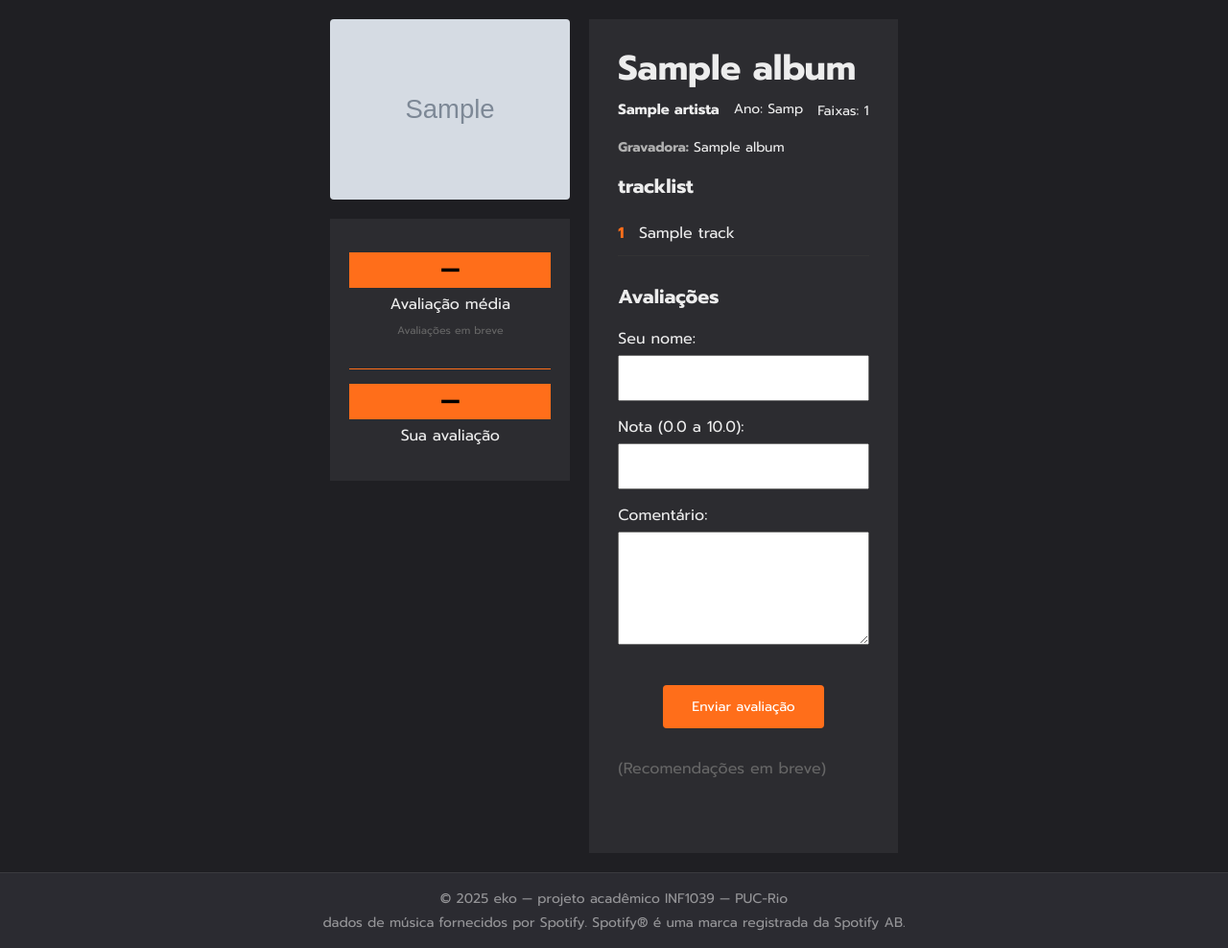
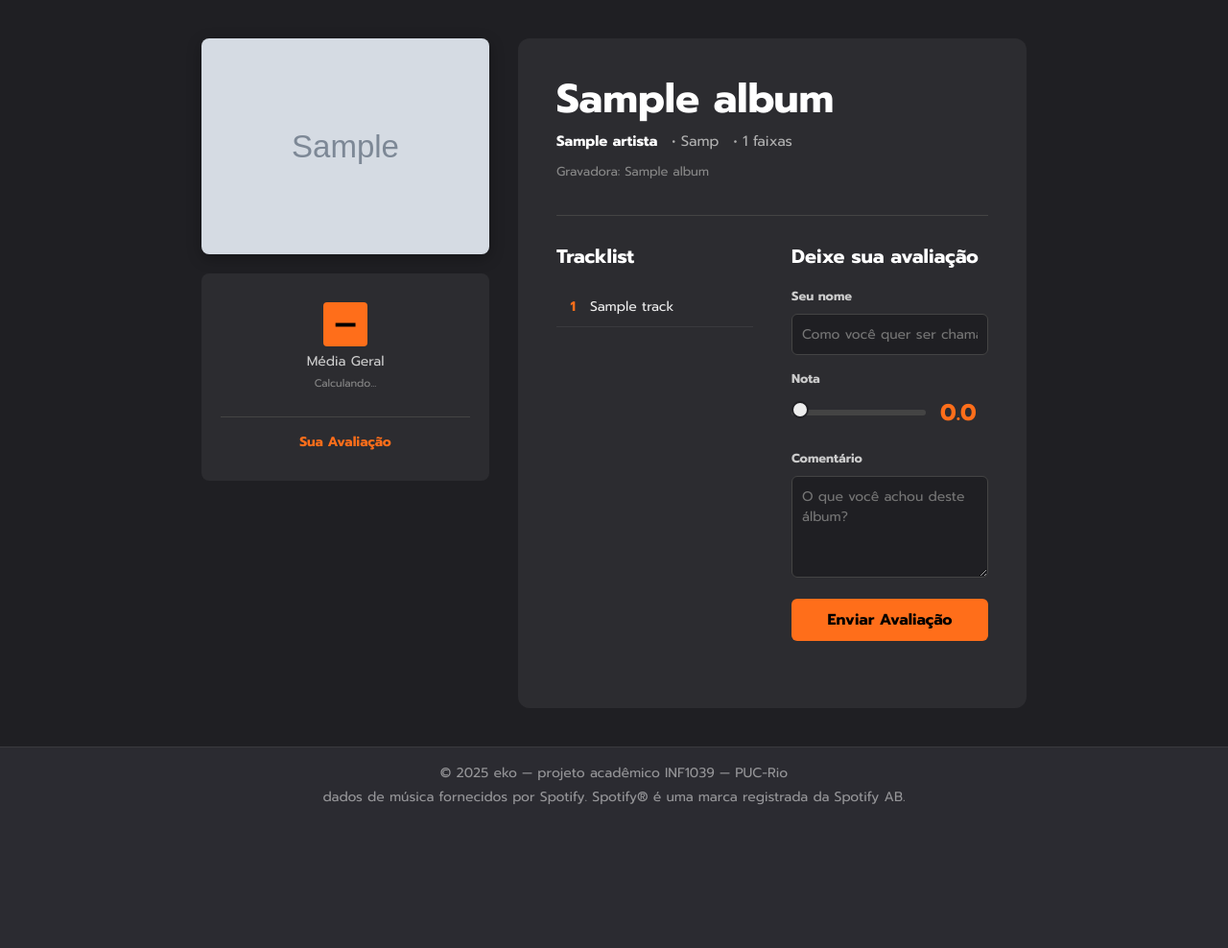
Before and after one commit to mrappini/INF1039-T7-eko, a Flask app: template templates/avaliacao.html in a window 1280 px wide. Shown: the part 68-1056 px from the top of the page at 96% size. After the commit the page ends 907 px from the top, so only its background shows below. Run offline with Flask 3, Linux system fonts and the light colour scheme; the template is opened without the code that fills it: most values are stand-ins (such as "Sample title", 1, 10 or a date in 2020); grey boxes marked "Sample" are stand-in pictures.

Commit message:
Patch eko 03/12- Avaliação

```diff
--- a/app.py
+++ b/app.py
@@ -1,6 +1,6 @@
 from flask import Flask, render_template, request, jsonify
 from integracao_spotify import buscar_album, buscar_album_por_id
-
+import user_data_management
 app = Flask(__name__)
 
 # ------------- rotas aqui -------------
@@ -25,6 +25,8 @@ def busca():
 def minhas_avaliacoes():
     return render_template("profile.html")
 
+#@app.route("/avaliacao/<album_id>/enviar_avaliacao", methods=["POST"])
+#def enviar_avaliacao(album_id):
 
 
 @app.route("/avaliacao/<album_id>")
--- a/integracao_spotify.py
+++ b/integracao_spotify.py
@@ -104,7 +104,8 @@ def buscar_album_por_id(album_id):
                 'nome': track['name'],
                 'duracao_ms': track['duration_ms'],
                 'numero': track['track_number'],
-                'preview_url': track['preview_url']
+                'preview_url': track['preview_url'],
+                'link_spotify': track['external_urls']['spotify'],
             })
 
         return album_info, tracks_info
--- a/templates/avaliacao.html
+++ b/templates/avaliacao.html
@@ -11,326 +11,210 @@
         background-color: #1F1F23;
         color: #EDEDED;
     }
+
+    /* Layout Principal (Sidebar Esquerda + Conteúdo Direita) */
     .container-avaliacao {
         display: flex;
+        align-items: flex-start;
         max-width: 1200px;
         margin: 0 auto;
-        padding: 20px;
-        gap: 20px;
+        padding: 40px 20px;
+        gap: 30px;
     }
 
-    /*Sidebar*/
+    /* --- Sidebar --- */
     .sidebar {
-        width: 250px;
+        width: 300px;
         flex-shrink: 0;
+        position: sticky;
+        top: 20px;
     }
+
     .album-cover img {
         width: 100%;
         height: auto;
         display: block;
         margin-bottom: 20px;
-        border-radius: 4px;
+        border-radius: 8px;
+        box-shadow: 0 4px 15px rgba(0,0,0,0.3);
     }
+
     .rating-box {
         background-color: #2C2C30;
         padding: 20px;
+        border-radius: 8px;
         margin-bottom: 15px;
     }
-    .user-rating,
+
+    .user-rating, .your-rating {
+        text-align: center;
+        padding: 10px 0;
+    }
+
     .your-rating {
-        text-align: center;
-        padding: 15px 0;
-    }
-    .your-rating{
-        border-top: 1px solid #FF6E1A;
-        margin-top:15px;
+        border-top: 1px solid #444;
+        margin-top: 15px;
         padding-top: 15px;
     }
-    .rating-number{
-        font-size:25px;
-        font-weight:bold;
-        background-color:  #FF6E1A;
-        color: rgb(0, 0, 0);
-        padding: 0px 0px;
 
+    .rating-number {
+        font-size: 28px;
+        font-weight: bold;
+        background-color: #FF6E1A;
+        color: #000;
+        display: inline-block;
+        padding: 2px 12px;
+        border-radius: 4px;
+        margin-bottom: 5px;
     }
-    .rating-label{
-        margin-top:5px;
-    }
-    .rating-meta {
-        font-size: 11px;
-        margin-top: 8px;
-        color: #666;
-    }
+    .rating-label { font-size: 14px; color: #ccc; }
+    .rating-meta { font-size: 11px; margin-top: 5px; color: #888; }
 
-    /*Conteudo*/
+
+    /* --- Área Principal --- */
     .main-content {
         flex: 1;
         background-color: #2C2C30;
-        padding: 30px;
+        padding: 40px;
+        border-radius: 12px;
         color: #EDEDED;
+        min-width: 0;
     }
+
+    /* Cabeçalho do Álbum (Fica no topo, largura total) */
     .album-info {
         margin-bottom: 30px;
+        border-bottom: 1px solid #444;
+        padding-bottom: 20px;
     }
     .album-title {
-        font-weight: bold;
-        font-size: 36px;
-        margin-bottom: 10px;
+        font-weight: bold; font-size: 42px; line-height: 1.1; margin-bottom: 10px; color: #fff;
     }
     .album-meta {
+        display: flex; flex-wrap: wrap; gap: 15px; font-size: 15px; color: #b0b0b0;
+    }
+    .artist { color: #fff; font-weight: bold; }
+
+    /* --- GRID MÁGICO (Onde a mudança acontece) --- */
+    /* Cria duas colunas: Tracklist na esq, Reviews na dir */
+    .content-grid {
+        display: grid;
+        grid-template-columns: 1fr 1fr; /* 50% para cada lado */
+        gap: 40px; /* Espaço entre as colunas */
+        align-items: start; /* Alinha tudo ao topo */
+    }
+
+    /* Tracklist */
+    .tracklist h2 { font-size: 20px; font-weight: bold; margin-bottom: 20px; color: #fff; }
+    .tracks { list-style: none; padding: 0; }
+    .tracks li {
+        padding: 10px 0;
+        border-bottom: 1px solid #3a3a3e;
         display: flex;
-        flex-wrap: wrap;
-        gap: 15px;
-        margin-bottom: 15px;
+        align-items: center;
         font-size: 14px;
     }
-    .album-meta span {
-        display: inline-block;
+    .tracks li:hover { background-color: #353539; padding-left: 5px; border-radius: 4px; transition: 0.2s;}
+    .track-num { color: #FF6E1A; font-weight: bold; margin-right: 15px; width: 20px; text-align: right; }
+    .track-name { color: #EDEDED; text-decoration: none; flex: 1; }
+
+    /* Reviews Section */
+    .reviews h2 { font-size: 20px; margin-bottom: 20px; font-weight: bold; color: #fff; }
+
+    /* Inputs e Formulário */
+    .form-group label { display: block; margin-bottom: 8px; font-weight: 600; font-size: 13px; color: #ccc; }
+
+    .custom-input, .custom-textarea {
+        width: 100%; padding: 10px; background-color: #1F1F23; border: 1px solid #444;
+        border-radius: 6px; color: #fff; font-family: inherit; margin-bottom: 15px; font-size: 14px;
     }
-    .artist {
-        font-weight: bold;
-        font-size:15px;
+    .custom-input:focus, .custom-textarea:focus { outline: none; border-color: #FF6E1A; }
+
+    .submit-btn {
+        background-color: #FF6E1A; color: #000; font-weight: bold; border: none;
+        padding: 10px 20px; border-radius: 6px; cursor: pointer; width: 100%; transition: 0.2s;
     }
-    .album-description {
-        line-height: 1.6;
-        margin-top: 15px;
+    .submit-btn:hover { background-color: #ff8540; }
+
+    /* Slider */
+    .slider-container { display: flex; align-items: center; gap: 15px; margin-bottom: 20px; }
+    .rating-display { font-size: 24px; font-weight: bold; color: #FF6E1A; min-width: 50px; }
+    .slider { -webkit-appearance: none; appearance: none; width: 100%; height: 6px; border-radius: 5px; background: #444; outline: none; cursor: pointer; }
+    .slider::-webkit-slider-thumb { -webkit-appearance: none; appearance: none; width: 18px; height: 18px; border-radius: 50%; background: #EDEDED; cursor: pointer; border: 2px solid #1F1F23; margin-top: -6px; }
+    .slider::-moz-range-thumb { width: 18px; height: 18px; border: none; border-radius: 50%; background: #EDEDED; cursor: pointer; }
+
+    /* --- RESPONSIVIDADE (MOBILE) --- */
+    @media (max-width: 900px) {
+        .container-avaliacao {
+            flex-direction: column; /* Sidebar em cima, conteúdo embaixo */
+            gap: 20px;
+        }
+        .sidebar { width: 100%; max-width: 350px; margin: 0 auto; position: static; }
+
+        /* No mobile, desfazemos as duas colunas e empilhamos */
+        .content-grid {
+            grid-template-columns: 1fr;
+            gap: 30px;
         }
 
-/*TrackList*/
-    .tracklist {
-        margin-bottom: 30px;
-    }
-    .tracklist h2 {
-        font-size: 20px;
-        font-weight:bold;
-        margin-bottom: 15px;
-    }
-    .tracks {
-        list-style-type: none;
-        padding-left: 0;
-        list-style-position: inside;
-        line-height: 1.8;
-    }
-    .tracks li {
-        padding: 5px 0;
-    }
-    /*Reviews*/
-    .reviews {
-        margin-bottom: 30px;
-    }
-    .reviews h2 {
-        font-size: 20px;
-        margin-bottom: 20px;
-        font-weight:bold;
-    }
-    .review-item {
-        background-color: #1F1F23;
-        padding: 20px;
-        margin-bottom: 15px;
-        border-radius: 4px;
-    }
-    .review-header {
-        display: flex;
-        gap: 15px;
-    }
-    .user-avatar {
-        width: 50px;
-        height: 50px;
-        background-color: #333;
-        border-radius: 50%;
-        display: flex;
-        align-items: center;
-        justify-content: center;
-        font-size: 24px;
-        flex-shrink: 0;
-    }
-    .review-info {
-        flex: 1;
-    }
-    .review-top {
-        display: flex;
-        align-items: center;
-        gap: 10px;
-        margin-bottom: 10px;
-    }
-    .username {
-        font-weight: bold;
-    }
-    .rating-badge {
-        background-color:  #FF6E1A;
-        color: rgb(0, 0, 0);
-        padding: 3px 8px;
-        border-radius: 3px;
-        font-size: 14px;
-        font-weight: bold;
-    }
-    .timestamp {
-        color: #666;
-        font-size: 13px;
-        margin-left: auto;
-    }
-    .review-text {
-        line-height: 1.6;
-        margin-bottom: 10px;
-    }
-    .review-actions {
-        display: flex;
-        gap: 15px;
-        font-size: 13px;
-        color: #666;
-    }
-    .review-actions button {
-        background: none;
-        border: none;
-        color: #666;
-        cursor: pointer;
-        padding: 0;
-        text-decoration: underline;
-    }
-    .review-actions button:hover {
-        color: #333;
-    }
-    .load-more {
-        display: block;
-        margin: 20px auto;
-        padding: 12px 30px;
-        background-color: #666;
-        color: white;
-        border: none;
-        border-radius: 4px;
-        cursor: pointer;
-        font-size: 14px;
-    }
-    .load-more:hover {
-        background-color: #555;
-    }
-
-    .similar-albums {
-    margin-bottom: 30px;
-    background-color: #2a2a2a;
-    }
-
-    .similar-albums h2 {
-        font-size: 20px;
-        margin-bottom: 20px;
-        color: #ffffff;
-    }
-
-    .albums-grid {
-        display: grid;
-        grid-template-columns: repeat(auto-fill, minmax(150px, 1fr));
-        gap: 20px;
-    }
-
-    .album-card {
-        cursor: pointer;
-        background-color: transparent;
-    }
-
-    .album-card-cover {
-        position: relative;
-        margin-bottom: 8px;
-    }
-
-    .album-card-cover img {
-        width: 100%;
-        height: auto;
-        display: block;
-    }
-
-    .album-rating {
-        position: absolute;
-        top: 8px;
-        left: 8px;
-        background-color: #ff8c00;
-        color: white;
-        padding: 4px 8px;
-        border-radius: 50%;
-        font-size: 12px;
-        font-weight: bold;
-    }
-
-    .album-card-title {
-        font-weight: bold;
-        font-size: 14px;
-        margin-bottom: 3px;
-        color: #ffffff;
-    }
-
-    .album-card-artist {
-        font-size: 12px;
-        color: #b0b0b0;
+        .main-content { padding: 20px; }
+        .album-title { font-size: 32px; }
     }
 </style>
 
 <div class="container-avaliacao">
+
     <aside class="sidebar">
         <div class="album-cover">
             {% if album.imagem %}
                 <img src="{{ album.imagem }}" alt="{{ album.nome }}">
             {% else %}
-                <div style="width: 100%; height: 250px; background: #333;"></div>
+                <div style="width: 100%; height: 300px; background: #333; border-radius: 8px;"></div>
             {% endif %}
         </div>
 
         <div class="rating-box">
             <div class="user-rating">
                 <div class="rating-number">—</div>
-                <div class="rating-label">Avaliação média</div>
-                <div class="rating-meta">Avaliações em breve</div>
+                <div class="rating-label">Média Geral</div>
+                <div class="rating-meta">Calculando...</div>
             </div>
-
             <div class="your-rating">
-                <div class="rating-number">—</div>
-                <div class="rating-label">Sua avaliação</div>
+                <div class="rating-label" style="color: #FF6E1A; font-weight: bold;">Sua Avaliação</div>
             </div>
         </div>
     </aside>
 
     <main class="main-content">
+
         <section class="album-info">
             <h1 class="album-title">{{ album.nome }}</h1>
-
             <div class="album-meta">
                 <span class="artist">{{ album.artista }}</span>
                 {% if album.data_lancamento %}
-                    <span class="year">Ano: {{ album.data_lancamento[:4] }}</span>
+                    <span>• {{ album.data_lancamento[:4] }}</span>
                 {% endif %}
-
-                <span class="tracks">Faixas: {{ album.total_musicas }}</span>
+                <span>• {{ album.total_musicas }} faixas</span>
             </div>
-
-        <div class="album-description">
              {% if album.label %}
-                    <p style="font-size: 14px; margin-top: 10px;">
-
-                        <span style="color: #b0b0b0; font-weight: bold;">Gravadora:</span>
-
-                        {{ album.label }}
+                <p style="font-size: 13px; color: #888; margin-top: 10px;">
+                    Gravadora: {{ album.label }}
                 </p>
             {% endif %}
-            </div>
+        </section>
 
-
+        <div class="content-grid">
 
             <section class="tracklist">
-            <h2>tracklist</h2>
-
+                <h2>Tracklist</h2>
                 <ol class="tracks">
                     {% if tracks %}
                         {% for t in tracks %}
-                        <li style="padding: 8px 0; border-bottom: 1px solid #333;">
-                            <span style="color: #FF6E1A; font-weight: bold; margin-right: 10px;">
-                                {{ loop.index }}
-                            </span>
-
-                            <a href="{{ t.link_spotify }}" target="_blank" style="color: #EDEDED; text-decoration: none;">
-                                {{ t.nome }}
-                            </a>
-
+                            <li>
+                                <span class="track-num">{{ loop.index }}</span>
+                                <a href="{{ t.link_spotify }}" target="_blank" class="track-name">{{ t.nome }}</a>
                                 {% if t.preview_url %}
-                                <audio controls style="height: 20px; margin-left: 10px; vertical-align: middle;">
+                                    <audio controls style="height: 20px; width: 80px; opacity: 0.7;">
                                         <source src="{{ t.preview_url }}" type="audio/mpeg">
                                     </audio>
                                 {% endif %}
@@ -342,37 +226,56 @@
                 </ol>
             </section>
 
+            <section class="reviews">
+                <h2>Deixe sua avaliação</h2>
 
-        <section class="reviews">
-            <h2>Avaliações</h2>
-
-            <form id="formReview" style="margin-bottom: 30px;">
+                <form id="formReview">
                     <input type="hidden" name="album_id" value="{{ album.id }}">
 
-                <label style="display:block; margin-bottom:5px;">Seu nome:</label>
-                <input type="text" name="user" required style="width:100%; padding:10px; margin-bottom:15px;">
+                    <div class="form-group">
+                        <label>Seu nome</label>
+                        <input type="text" name="user" class="custom-input" placeholder="Como você quer ser chamado?" required>
+                    </div>
 
-                <label style="display:block; margin-bottom:5px;">Nota (0.0 a 10.0):</label>
-                <input type="number" step="0.1" min="0" max="10" name="rating" required
-                    style="width:100%; padding:10px; margin-bottom:15px;">
+                    <div class="form-group">
+                        <label>Nota</label>
+                        <div class="slider-container">
+                            <input type="range" min="0" max="10" step="0.1" value="0" name="rating" class="slider" id="ratingRange">
+                            <span id="ratingValue" class="rating-display">0.0</span>
+                        </div>
+                    </div>
 
-                <label style="display:block; margin-bottom:5px;">Comentário:</label>
-                <textarea name="comentario" rows="4"
-                        style="width:100%; padding:10px; margin-bottom:15px;"></textarea>
+                    <div class="form-group">
+                        <label>Comentário</label>
+                        <textarea name="comentario" rows="4" class="custom-textarea" placeholder="O que você achou deste álbum?"></textarea>
+                    </div>
 
-                <button type="submit" class="load-more" style="background:#FF6E1A;">
-                    Enviar avaliação
+                    <button type="submit" class="submit-btn">
+                        Enviar Avaliação
                     </button>
                 </form>
 
-            <div id="reviews"></div>
+                <div id="reviews" style="margin-top: 30px;">
+                    </div>
             </section>
 
+        </div> </main>
+</div>
 
-        <section class="similar-albums card" style="background: transparent; border: none;">
-            <p style="color: #666;">(Recomendações em breve)</p>
-        </section>
+<script>
+    const slider = document.getElementById("ratingRange");
+    const output = document.getElementById("ratingValue");
 
-    </main>
-</div>
+    function updateSlider() {
+        let val = parseFloat(slider.value).toFixed(1);
+        output.innerHTML = val;
+
+        const percentage = (slider.value - slider.min) / (slider.max - slider.min) * 100;
+        slider.style.background = `linear-gradient(to right, #FF6E1A ${percentage}%, #444 ${percentage}%)`;
+    }
+
+    slider.addEventListener("input", updateSlider);
+    updateSlider();
+</script>
+
 {% endblock %}
```
Also changed, not shown: templates/busca.html (+60 -10 lines). Lines whose indentation alone changed are shown as unchanged.
